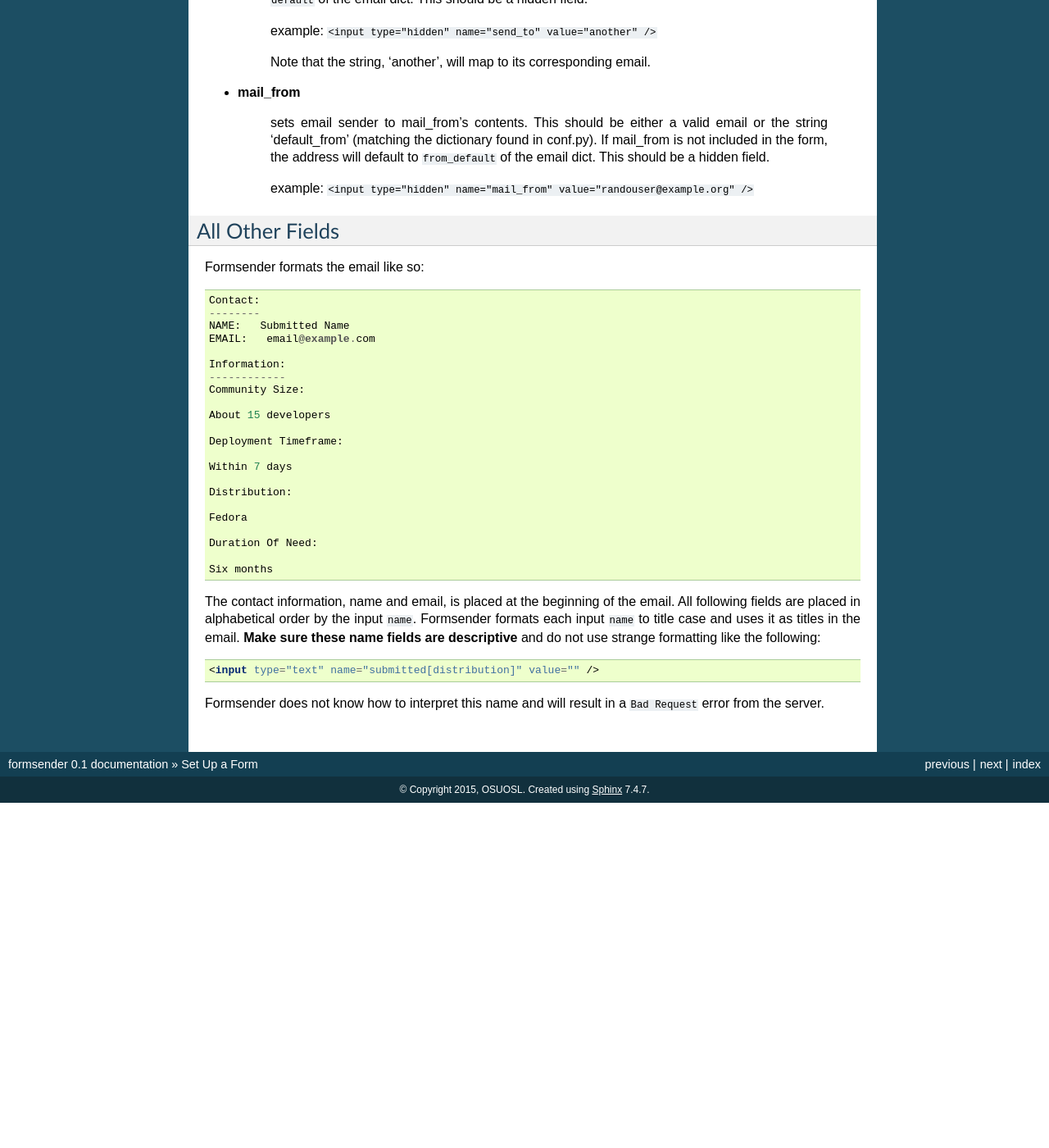
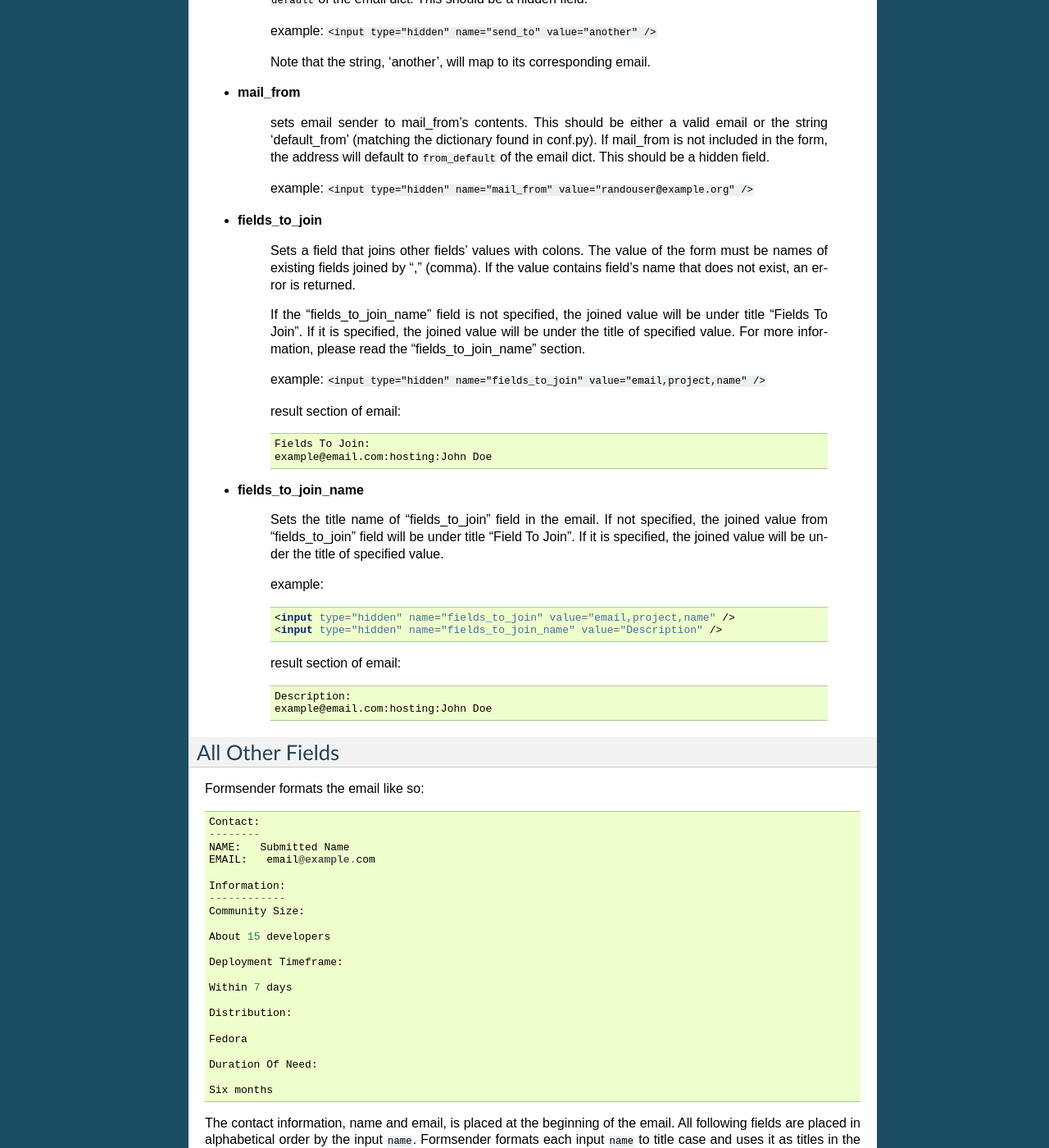
Before and after one commit to osuosl/formsender, a Sphinx documentation site: the page built from docs/source/form_setup.rst, in a window 1280 px wide and 1400 px high, scrolled down 1583 px. Shown: the whole window at 82% size. Built offline with Sphinx 7.4.7, drawn with Linux system fonts in a browser that asks for light colours; before the commit the page ends 2562 px from its top, so only the background shows below that.

Commit message:
Added Fields_to_join and fields_to_join_name section under form_setup.rst

```diff
--- a/docs/source/form_setup.rst
+++ b/docs/source/form_setup.rst
@@ -109,6 +109,46 @@ email:
 
     example: ``<input type="hidden" name="mail_from" value="randouser@example.org" />``
 
+* **fields_to_join**
+
+    Sets a field that joins other fields' values with colons. The value of the
+    form must be names of existing fields joined by "," (comma). If the value
+    contains field's name that does not exist, an error is returned.
+
+    If the "fields_to_join_name" field is not specified, the joined value will
+    be under title "Fields To Join". If it is specified, the joined value will
+    be under the title of specified value. For more information, please read the
+    "fields_to_join_name" section.
+
+    example: ``<input type="hidden" name="fields_to_join" value="email,project,name" />``
+
+    result section of email:
+
+    .. code-block:: html
+
+      Fields To Join:
+      example@email.com:hosting:John Doe
+
+* **fields_to_join_name**
+
+    Sets the title name of "fields_to_join" field in the email. If not specified,
+    the joined value from "fields_to_join" field will be under title "Field To Join".
+    If it is specified, the joined value will be under the title of specified value.
+
+    example:
+
+    .. code-block:: html
+
+      <input type="hidden" name="fields_to_join" value="email,project,name" />
+      <input type="hidden" name="fields_to_join_name" value="Description" />
+
+    result section of email:
+
+    .. code-block:: html
+
+      Description:
+      example@email.com:hosting:John Doe
+
 All Other Fields
 ----------------
 
```
